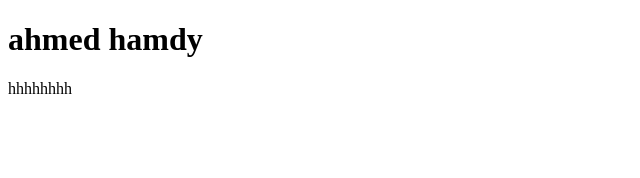
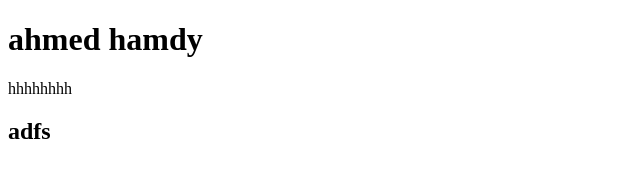
Before and after one commit to hamo4651/hamdy-php, a plain HTML site: page index.html in a window 1280 px wide. Shown: the full height of the page, 0-640 px from the left. Drawn offline with Linux system fonts and the light colour scheme.

Commit message:
addingnew project

```diff
--- a/index.html
+++ b/index.html
@@ -12,5 +12,8 @@
     <div>
         hhhhhhhh
     </div>
+    <h2>
+        adfs
+    </h2>
 </body>
 </html>
```
